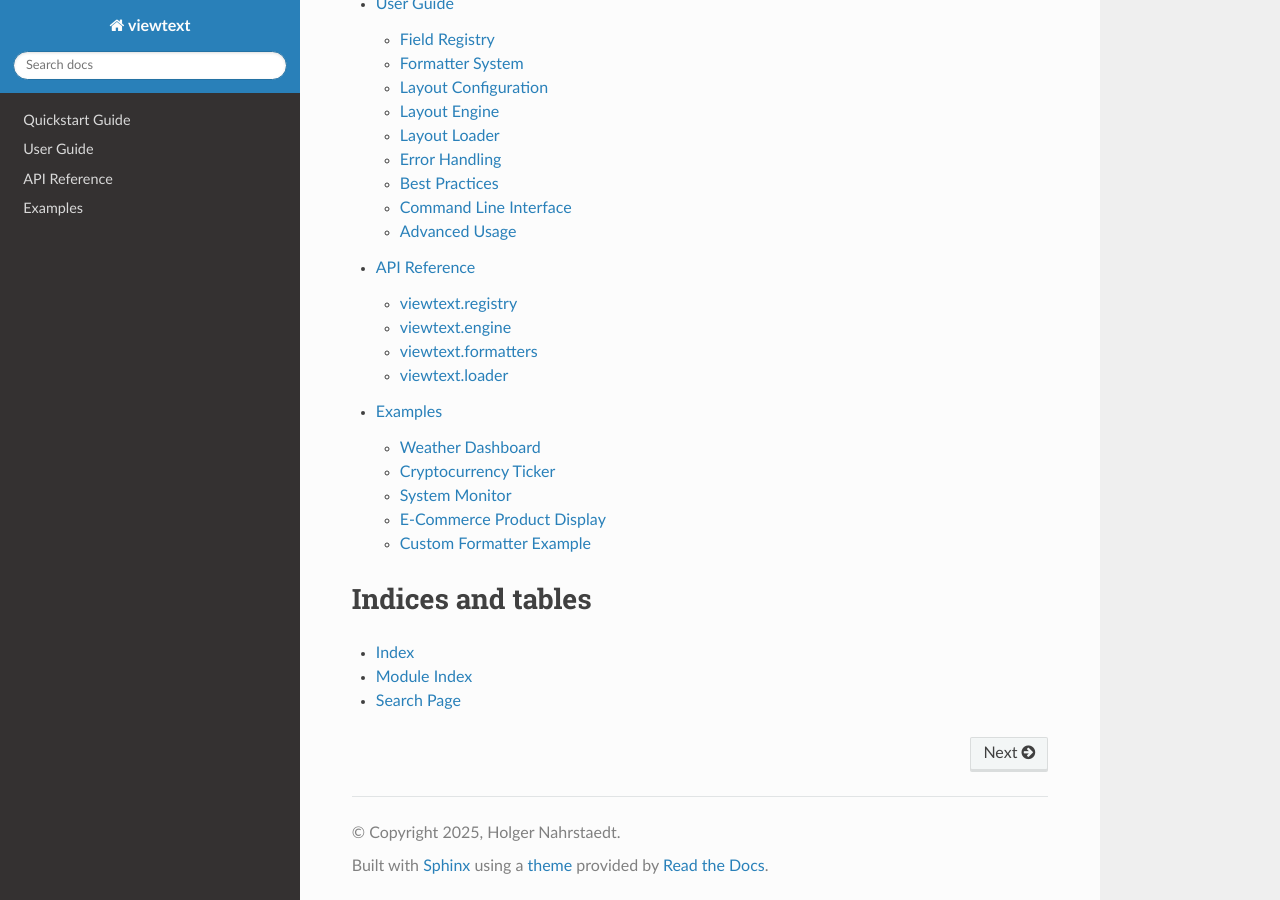
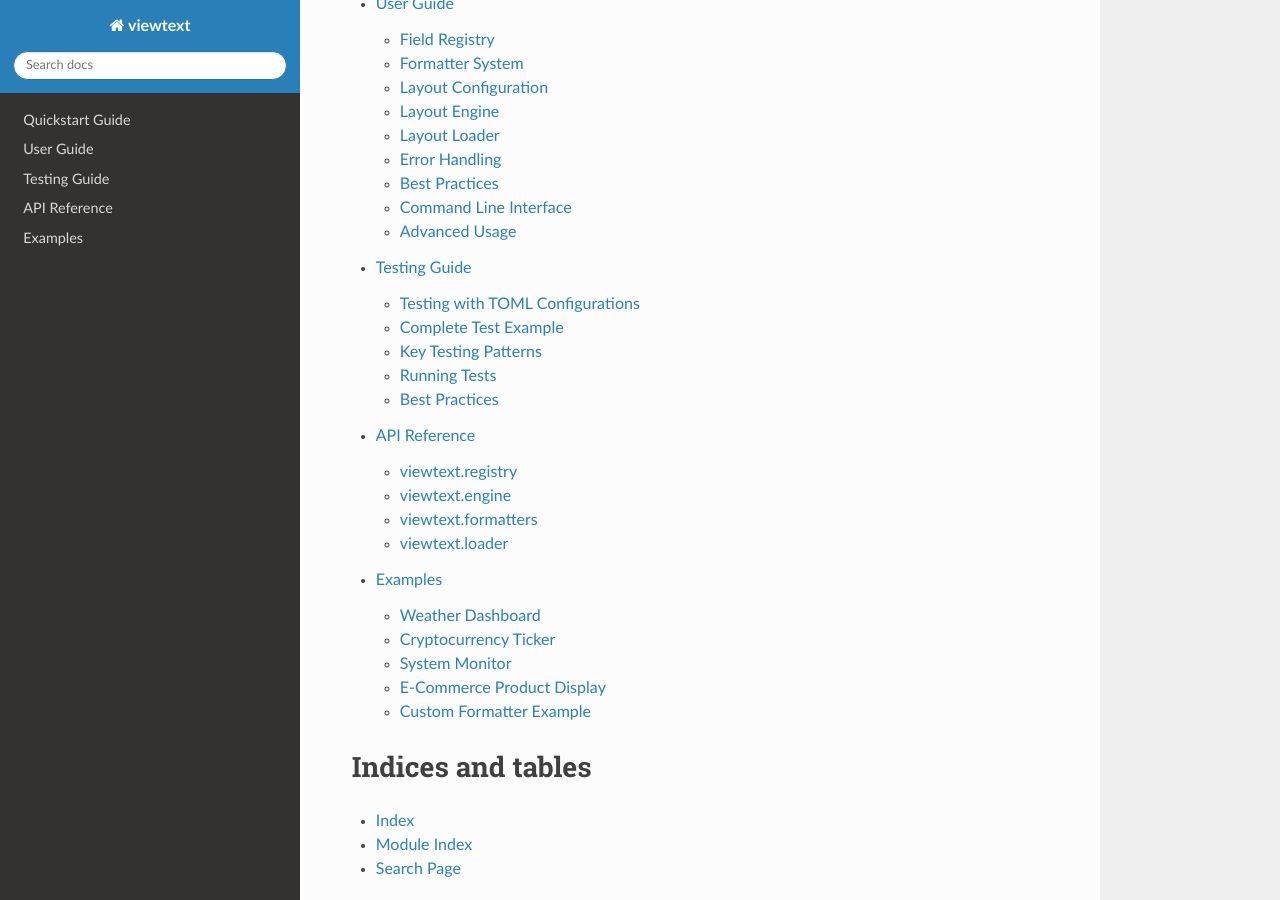
Before and after one commit to holgern/viewtext, a Sphinx documentation site: the page built from docs/index.rst, in a window 1280 px wide and 900 px high, scrolled down 1316 px. Built offline with Sphinx 7.4.7 and the Read the Docs theme 3.1.0, drawn with Linux system fonts in a browser that asks for light colours; some of the changed lines change nothing that is shown.

Commit message:
doc: add part about unit testing

```diff
--- a/docs/index.rst
+++ b/docs/index.rst
@@ -55,6 +55,7 @@
 
    quickstart
    user_guide
+   testing
    api_reference
    examples
 
--- /dev/null
+++ b/docs/testing.rst
@@ -0,0 +1,527 @@
+Testing Guide
+=============
+
+This guide explains how to write tests for your viewtext use cases using pytest.
+
+Testing with TOML Configurations
+---------------------------------
+
+There are two main approaches for testing viewtext with TOML configurations:
+
+Approach 1: Temporary TOML Files
+~~~~~~~~~~~~~~~~~~~~~~~~~~~~~~~~~
+
+This approach is recommended for isolated unit tests. Create temporary TOML files
+within your test functions:
+
+.. code-block:: python
+
+    import os
+    import tempfile
+    import pytest
+    from viewtext.loader import LayoutLoader
+    from viewtext.engine import LayoutEngine
+    from viewtext.registry import BaseFieldRegistry
+
+    def test_my_use_case():
+        # 1. Create TOML content as a string
+        config_content = """
+    [layouts.my_layout]
+    name = "My Use Case Layout"
+
+    [[layouts.my_layout.lines]]
+    field = "temperature"
+    index = 0
+    formatter = "number"
+
+    [layouts.my_layout.lines.formatter_params]
+    decimals = 1
+    suffix = "°C"
+    """
+
+        # 2. Write to temporary file
+        with tempfile.NamedTemporaryFile(mode="w", suffix=".toml", delete=False) as tmp:
+            tmp.write(config_content)
+            tmp_path = tmp.name
+
+        try:
+            # 3. Load and test
+            loader = LayoutLoader(config_path=tmp_path)
+            layout = loader.get_layout("my_layout")
+
+            # Create registry and engine
+            registry = BaseFieldRegistry()
+            engine = LayoutEngine(field_registry=registry)
+
+            # Create test context
+            context = {"temperature": 23.456}
+
+            # Build and assert
+            result = engine.build_line_str(layout, context)
+            assert result == ["23.5°C"]
+
+        finally:
+            # 4. Cleanup
+            os.unlink(tmp_path)
+
+Approach 2: Existing TOML Files
+~~~~~~~~~~~~~~~~~~~~~~~~~~~~~~~~
+
+This approach is better for integration tests that use actual configuration files:
+
+.. code-block:: python
+
+    from viewtext.loader import LayoutLoader
+    from viewtext.engine import LayoutEngine
+    from viewtext.registry import BaseFieldRegistry
+
+    def test_with_existing_toml():
+        # Point to actual TOML file in your project
+        loader = LayoutLoader(config_path="examples/layouts.toml")
+        layout = loader.get_layout("demo")
+
+        registry = BaseFieldRegistry()
+        engine = LayoutEngine(field_registry=registry)
+
+        context = {
+            "demo1": "Line 1",
+            "demo2": "Line 2",
+            "demo3": "Line 3",
+            "demo4": "Line 4"
+        }
+
+        result = engine.build_line_str(layout, context)
+        assert len(result) == 4
+        assert result[0] == "Line 1"
+
+Complete Test Example
+---------------------
+
+Here's a complete example testing a weather display use case:
+
+.. code-block:: python
+
+    class TestWeatherDisplay:
+        def test_temperature_and_humidity_display(self):
+            config_content = """
+    [fields.temp]
+    context_key = "temperature"
+
+    [fields.humidity]
+    context_key = "humidity"
+
+    [formatters.temp_fmt]
+    type = "number"
+    decimals = 1
+    suffix = "°C"
+
+    [formatters.humidity_fmt]
+    type = "number"
+    decimals = 0
+    suffix = "%"
+
+    [layouts.weather]
+    name = "Weather Display"
+
+    [[layouts.weather.lines]]
+    field = "temp"
+    index = 0
+    formatter = "temp_fmt"
+
+    [[layouts.weather.lines]]
+    field = "humidity"
+    index = 1
+    formatter = "humidity_fmt"
+    """
+
+            with tempfile.NamedTemporaryFile(mode="w", suffix=".toml", delete=False) as tmp:
+                tmp.write(config_content)
+                tmp_path = tmp.name
+
+            try:
+                loader = LayoutLoader(config_path=tmp_path)
+                layout = loader.get_layout("weather")
+
+                registry = BaseFieldRegistry()
+                engine = LayoutEngine(field_registry=registry)
+
+                context = {"temperature": 23.456, "humidity": 65.7}
+                result = engine.build_line_str(layout, context)
+
+                assert result[0] == "23.5°C"
+                assert result[1] == "66%"
+
+            finally:
+                os.unlink(tmp_path)
+
+Key Testing Patterns
+--------------------
+
+When testing viewtext applications, consider these common patterns:
+
+Layout Validation
+~~~~~~~~~~~~~~~~~
+
+Test that layouts load correctly from TOML:
+
+.. code-block:: python
+
+    def test_layout_loads_correctly():
+        loader = LayoutLoader(config_path="my_config.toml")
+        config = loader.load()
+
+        assert "my_layout" in config.layouts
+        assert config.layouts["my_layout"].name == "My Layout"
+        assert len(config.layouts["my_layout"].lines) == 3
+
+Field Mapping
+~~~~~~~~~~~~~
+
+Test that fields resolve correctly from context:
+
+.. code-block:: python
+
+    def test_field_resolution():
+        registry = BaseFieldRegistry()
+
+        def temp_getter(ctx):
+            return ctx["temperature"]
+
+        registry.register("temp", temp_getter)
+        engine = LayoutEngine(field_registry=registry)
+
+        layout_config = {
+            "lines": [{"field": "temp", "index": 0}]
+        }
+        context = {"temperature": 25}
+
+        result = engine.build_line_str(layout_config, context)
+        assert result == ["25"]
+
+Formatter Application
+~~~~~~~~~~~~~~~~~~~~~
+
+Test that formatters work correctly with parameters from TOML:
+
+.. code-block:: python
+
+    def test_formatter_with_params():
+        registry = BaseFieldRegistry()
+
+        def price_getter(ctx):
+            return ctx["price"]
+
+        registry.register("price", price_getter)
+        engine = LayoutEngine(field_registry=registry)
+
+        layout_config = {
+            "lines": [{
+                "field": "price",
+                "index": 0,
+                "formatter": "price",
+                "formatter_params": {"symbol": "$", "decimals": 2}
+            }]
+        }
+        context = {"price": 123.45}
+
+        result = engine.build_line_str(layout_config, context)
+        assert result == ["$123.45"]
+
+Template Formatter Testing
+~~~~~~~~~~~~~~~~~~~~~~~~~~~
+
+Test template formatters that combine multiple fields:
+
+.. code-block:: python
+
+    def test_template_formatter():
+        config_content = """
+    [fields.first_name]
+    context_key = "first_name"
+
+    [fields.last_name]
+    context_key = "last_name"
+
+    [fields.age]
+    context_key = "age"
+
+    [layouts.profile]
+    name = "User Profile"
+
+    [[layouts.profile.lines]]
+    field = "full_name"
+    index = 0
+    formatter = "template"
+
+    [layouts.profile.lines.formatter_params]
+    template = "{first_name} {last_name}"
+
+    [[layouts.profile.lines]]
+    field = "info"
+    index = 1
+    formatter = "template"
+
+    [layouts.profile.lines.formatter_params]
+    template = "Age: {age}"
+    """
+
+        with tempfile.NamedTemporaryFile(mode="w", suffix=".toml", delete=False) as tmp:
+            tmp.write(config_content)
+            tmp_path = tmp.name
+
+        try:
+            loader = LayoutLoader(config_path=tmp_path)
+            layout = loader.get_layout("profile")
+
+            registry = BaseFieldRegistry()
+            engine = LayoutEngine(field_registry=registry)
+
+            context = {
+                "first_name": "John",
+                "last_name": "Doe",
+                "age": 30
+            }
+
+            result = engine.build_line_str(layout, context)
+
+            assert result[0] == "John Doe"
+            assert result[1] == "Age: 30"
+
+        finally:
+            os.unlink(tmp_path)
+
+    def test_template_with_missing_field():
+        """Test that template formatter handles missing fields gracefully."""
+        config_content = """
+    [layouts.test]
+    name = "Test Layout"
+
+    [[layouts.test.lines]]
+    field = "greeting"
+    index = 0
+    formatter = "template"
+
+    [layouts.test.lines.formatter_params]
+    template = "Hello, {name}!"
+    """
+
+        with tempfile.NamedTemporaryFile(mode="w", suffix=".toml", delete=False) as tmp:
+            tmp.write(config_content)
+            tmp_path = tmp.name
+
+        try:
+            loader = LayoutLoader(config_path=tmp_path)
+            layout = loader.get_layout("test")
+
+            registry = BaseFieldRegistry()
+            engine = LayoutEngine(field_registry=registry)
+
+            # Context missing the 'name' field
+            context = {}
+
+            result = engine.build_line_str(layout, context)
+
+            # Should handle missing field gracefully
+            assert "Hello" in result[0]
+
+        finally:
+            os.unlink(tmp_path)
+
+    def test_complex_template():
+        """Test template with multiple fields and formatting."""
+        config_content = """
+    [fields.temp]
+    context_key = "temperature"
+
+    [fields.humidity]
+    context_key = "humidity"
+
+    [fields.location]
+    context_key = "location"
+
+    [layouts.weather_report]
+    name = "Weather Report"
+
+    [[layouts.weather_report.lines]]
+    field = "summary"
+    index = 0
+    formatter = "template"
+
+    [layouts.weather_report.lines.formatter_params]
+    template = "{location}: {temp}°C, {humidity}% humidity"
+    """
+
+        with tempfile.NamedTemporaryFile(mode="w", suffix=".toml", delete=False) as tmp:
+            tmp.write(config_content)
+            tmp_path = tmp.name
+
+        try:
+            loader = LayoutLoader(config_path=tmp_path)
+            layout = loader.get_layout("weather_report")
+
+            registry = BaseFieldRegistry()
+            engine = LayoutEngine(field_registry=registry)
+
+            context = {
+                "location": "Berlin",
+                "temperature": 22,
+                "humidity": 65
+            }
+
+            result = engine.build_line_str(layout, context)
+
+            assert result[0] == "Berlin: 22°C, 65% humidity"
+
+        finally:
+            os.unlink(tmp_path)
+
+Edge Cases
+~~~~~~~~~~
+
+Test edge cases like missing fields, invalid formatters, and empty contexts:
+
+.. code-block:: python
+
+    def test_missing_field_returns_empty():
+        registry = BaseFieldRegistry()
+        engine = LayoutEngine(field_registry=registry)
+
+        layout_config = {
+            "lines": [{"field": "nonexistent", "index": 0}]
+        }
+        context = {}
+
+        result = engine.build_line_str(layout_config, context)
+        assert result == [""]
+
+    def test_unknown_formatter_falls_back_to_text():
+        registry = BaseFieldRegistry()
+
+        def value_getter(ctx):
+            return ctx["value"]
+
+        registry.register("value", value_getter)
+        engine = LayoutEngine(field_registry=registry)
+
+        layout_config = {
+            "lines": [{
+                "field": "value",
+                "index": 0,
+                "formatter": "unknown_formatter"
+            }]
+        }
+        context = {"value": "test"}
+
+        result = engine.build_line_str(layout_config, context)
+        assert result == ["test"]
+
+Integration Tests
+~~~~~~~~~~~~~~~~~
+
+Test the full flow from LayoutLoader → LayoutEngine → output:
+
+.. code-block:: python
+
+    def test_full_integration():
+        config_content = """
+    [layouts.integration_test]
+    name = "Integration Test"
+
+    [[layouts.integration_test.lines]]
+    field = "value1"
+    index = 0
+    formatter = "text"
+
+    [layouts.integration_test.lines.formatter_params]
+    prefix = "Value: "
+
+    [[layouts.integration_test.lines]]
+    field = "value2"
+    index = 1
+    formatter = "number"
+
+    [layouts.integration_test.lines.formatter_params]
+    thousands_sep = ","
+    """
+
+        with tempfile.NamedTemporaryFile(mode="w", suffix=".toml", delete=False) as tmp:
+            tmp.write(config_content)
+            tmp_path = tmp.name
+
+        try:
+            loader = LayoutLoader(config_path=tmp_path)
+            layout = loader.get_layout("integration_test")
+
+            registry = BaseFieldRegistry()
+            engine = LayoutEngine(field_registry=registry)
+
+            context = {"value1": "test", "value2": 1234567}
+            result = engine.build_line_str(layout, context)
+
+            assert result[0] == "Value: test"
+            assert result[1] == "1,234,567"
+
+        finally:
+            os.unlink(tmp_path)
+
+Running Tests
+-------------
+
+To run all tests::
+
+    pytest
+
+To run a specific test file::
+
+    pytest tests/test_my_use_case.py
+
+To run a single test function::
+
+    pytest tests/test_my_use_case.py::TestMyUseCase::test_temperature_display
+
+To run tests with coverage::
+
+    pytest --cov=viewtext --cov-report=term
+
+Best Practices
+--------------
+
+1. **Use descriptive test names** that explain what is being tested
+2. **Test one thing per test function** to make failures easy to diagnose
+3. **Use temporary files for unit tests** to avoid dependencies on external files
+4. **Use existing TOML files for integration tests** to test real-world configurations
+5. **Clean up temporary files** in the ``finally`` block to avoid leaving artifacts
+6. **Test both success and failure cases** including edge cases and error conditions
+7. **Use pytest fixtures** for common setup code that's shared across multiple tests
+
+Pytest Fixtures Example
+~~~~~~~~~~~~~~~~~~~~~~~
+
+.. code-block:: python
+
+    import pytest
+
+    @pytest.fixture
+    def temp_config_file():
+        """Fixture that creates and cleans up a temporary config file."""
+        config_content = """
+    [layouts.test]
+    name = "Test Layout"
+
+    [[layouts.test.lines]]
+    field = "value"
+    index = 0
+    """
+
+        with tempfile.NamedTemporaryFile(mode="w", suffix=".toml", delete=False) as tmp:
+            tmp.write(config_content)
+            tmp_path = tmp.name
+
+        yield tmp_path
+
+        os.unlink(tmp_path)
+
+    def test_with_fixture(temp_config_file):
+        loader = LayoutLoader(config_path=temp_config_file)
+        layout = loader.get_layout("test")
+        assert layout["name"] == "Test Layout"
```
